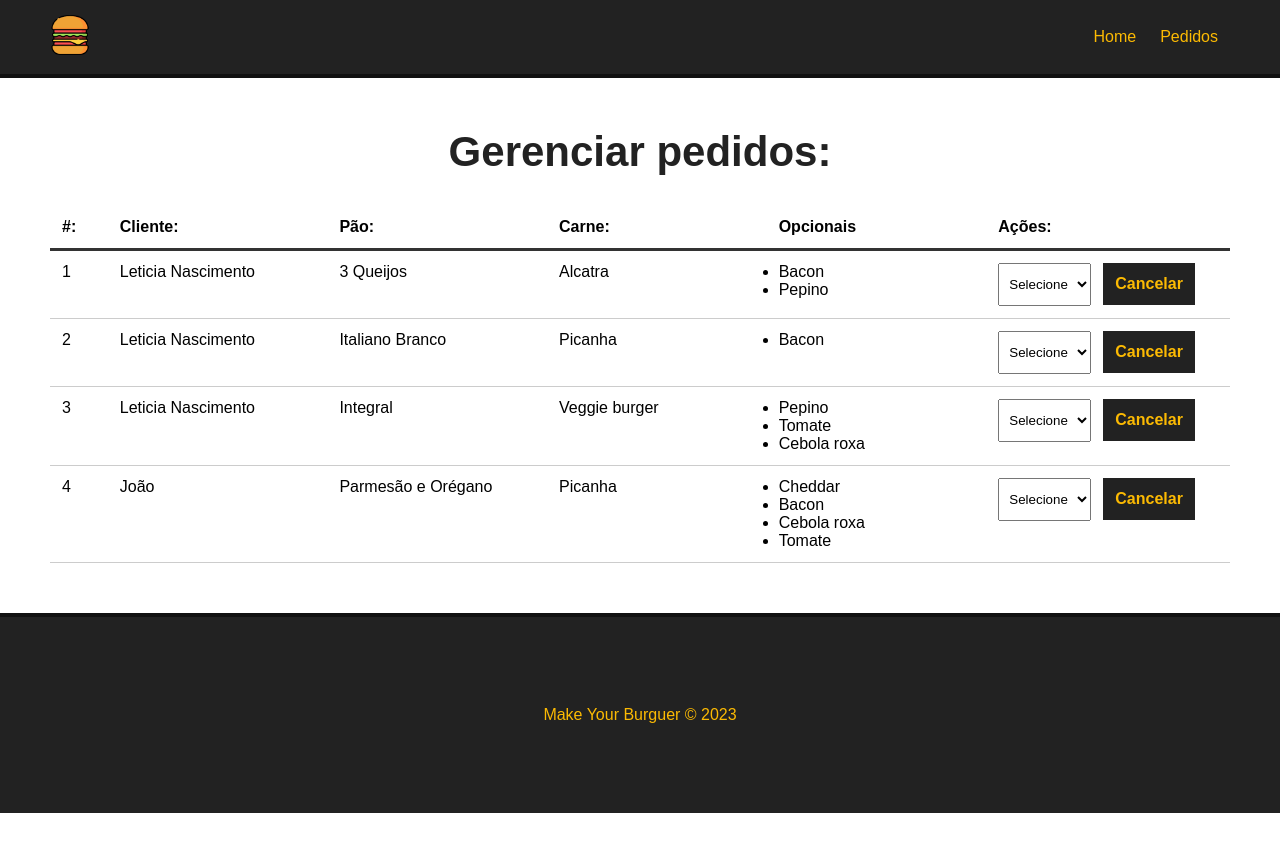
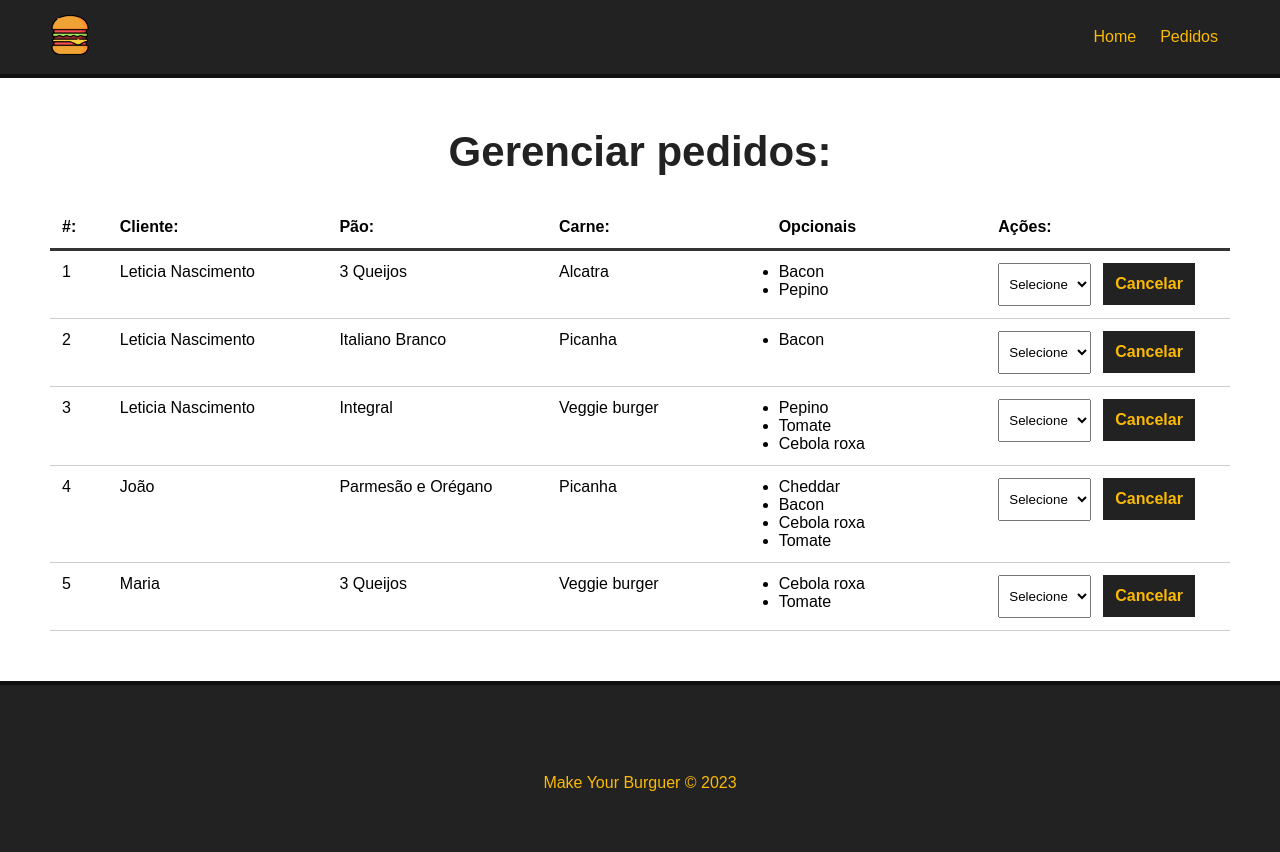
Before and after one commit to leticea/make-your-burguer, a Vue app: page /pedidos in a window 1280 px wide. Shown: the top 852 px of the page. Before the commit the page ends 813 px from the top, so only its background shows below. Built offline with nearby package versions, Linux system fonts and the light colour scheme; data requests are answered from the project's data file.

Commit message:
feat(Dashboard): getting data from json file

```diff
--- a/db/db.json
+++ b/db/db.json
@@ -123,6 +123,17 @@
       ],
       "status": "Solicitado",
       "id": 4
+    },
+    {
+      "nome": "Maria",
+      "pao": "3 Queijos",
+      "carne": "Veggie burger",
+      "opcionais": [
+        "Cebola roxa",
+        "Tomate"
+      ],
+      "status": "Solicitado",
+      "id": 5
     }
   ]
 }
--- a/src/components/Dashboard.vue
+++ b/src/components/Dashboard.vue
@@ -18,7 +18,9 @@
         <div>{{ burger.carne }}</div>
         <div>
           <ul>
-            <li v-for="(opcional, index) in burger.opcionais" :key="index">{{ opcional }}</li>
+            <li v-for="(opcional, index) in burger.opcionais" :key="index">
+              {{ opcional }}
+            </li>
           </ul>
         </div>
         <div>
```
